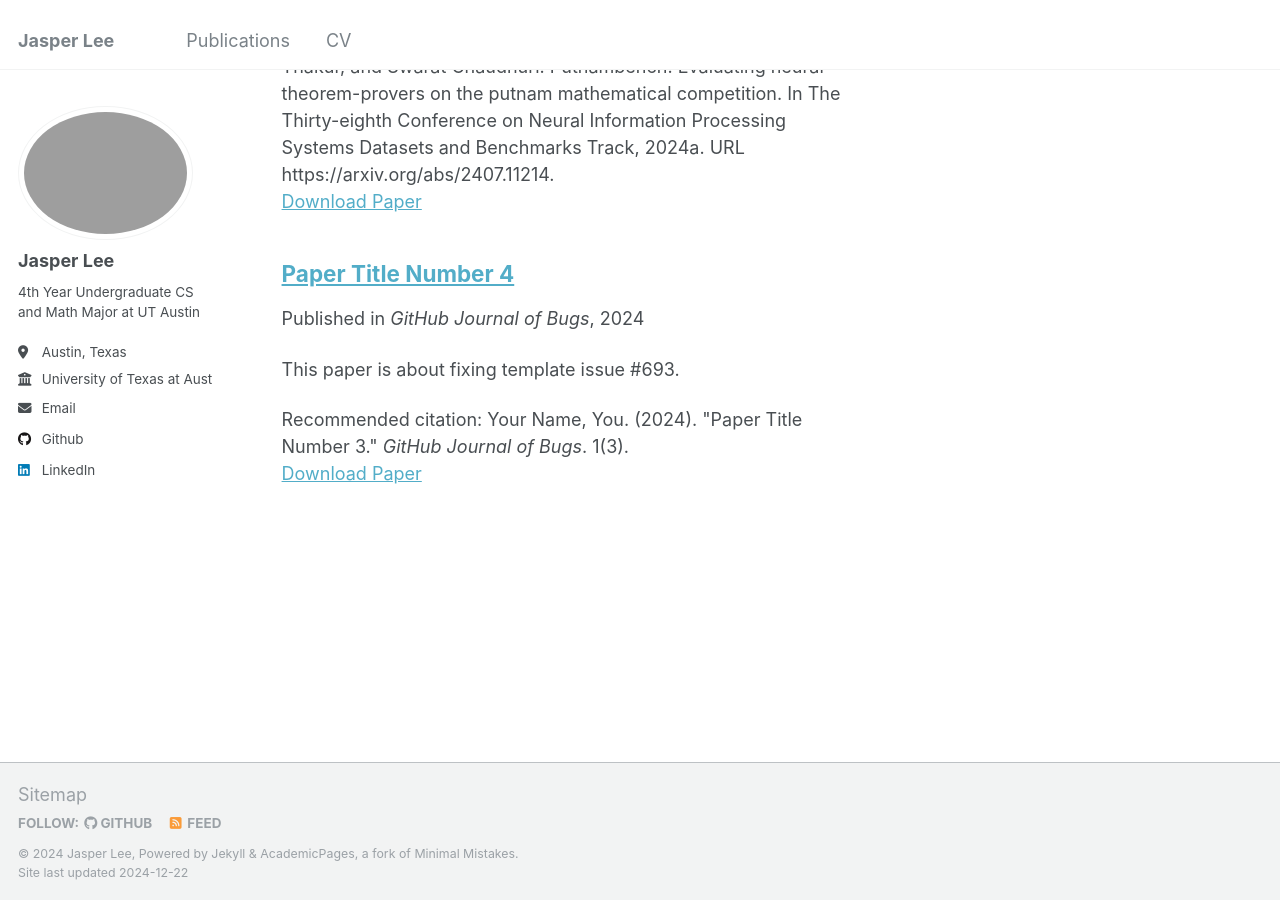
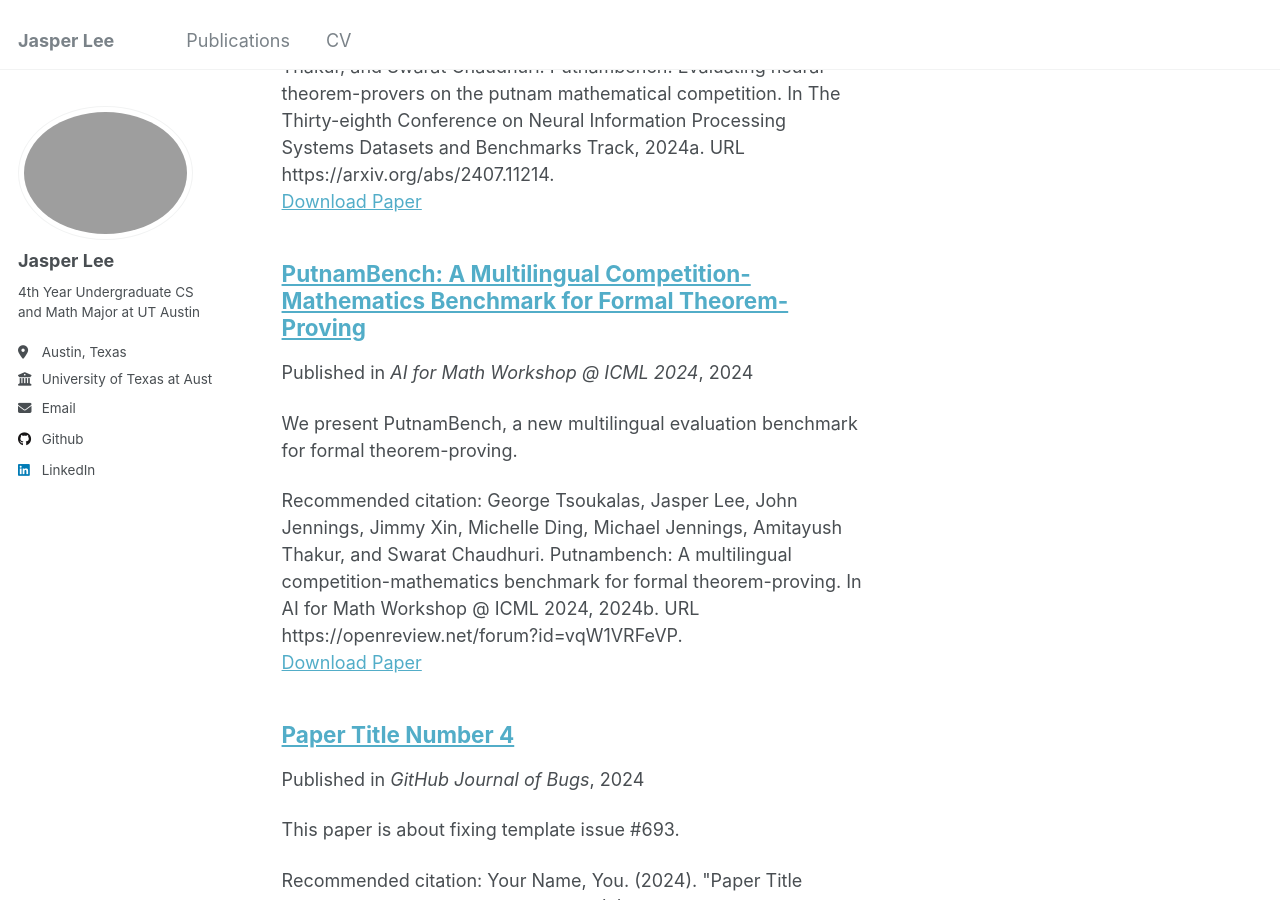
Before and after one commit to leejasper851/leejasper851.github.io, a Jekyll site: the page built from _pages/publications.html, in a window 1280 px wide and 900 px high, scrolled down 1485 px. Built offline with Jekyll 4.4.1, drawn with Linux system fonts in a browser that asks for light colours.

Commit message:
added putnambench icml publication and added link TODO for putnambench neurips publication

```diff
--- /dev/null
+++ b/_publications/2024-06-13-putnambench-icml.md
@@ -0,0 +1,13 @@
+---
+title: "PutnamBench: A Multilingual Competition-Mathematics Benchmark for Formal Theorem-Proving"
+collection: publications
+category: conferences
+permalink: /publication/2024-06-13-putnambench-icml
+excerpt: 'We present PutnamBench, a new multilingual evaluation benchmark for formal theorem-proving.'
+date: 2024-06-13
+venue: 'AI for Math Workshop @ ICML 2024'
+paperurl: 'https://openreview.net/forum?id=vqW1VRFeVP'
+citation: 'George Tsoukalas, Jasper Lee, John Jennings, Jimmy Xin, Michelle Ding, Michael Jennings, Amitayush Thakur, and Swarat Chaudhuri. Putnambench: A multilingual competition-mathematics benchmark for formal theorem-proving. In AI for Math Workshop @ ICML 2024, 2024b. URL https://openreview.net/forum?id=vqW1VRFeVP.'
+---
+
+We present PutnamBench, a new multilingual evaluation benchmark for formal theorem-proving. PutnamBench consists of formalizations of problems sourced from the William Lowell Putnam Mathematical Competition, the premier undergraduate-level mathematics competition in North America. All the problem statements come with formalizations in Lean 4 and Isabelle; a substantial subset have Coq formalizations as well. PutnamBench consists of 1337 hand-written formalizations across the three proof assistants, and aims to benchmark the next generation of theorem-proving algorithms for competition mathematics. Proving the theorems requires significant problem-solving ability and proficiency in a broad range of topics taught in undergraduate mathematics courses. We evaluate several established neural and symbolic theorem provers using PutnamBench. These approaches can only solve a handful of the problems, establishing our benchmark as a difficult open challenge for research on formal theorem-proving. PutnamBench is available at https://github.com/trishullab/PutnamBench. <!-- TODO: link this -->
```
Also changed, not shown: _publications/2024-09-26-putnambench-neurips.md (+1 -1 lines).
